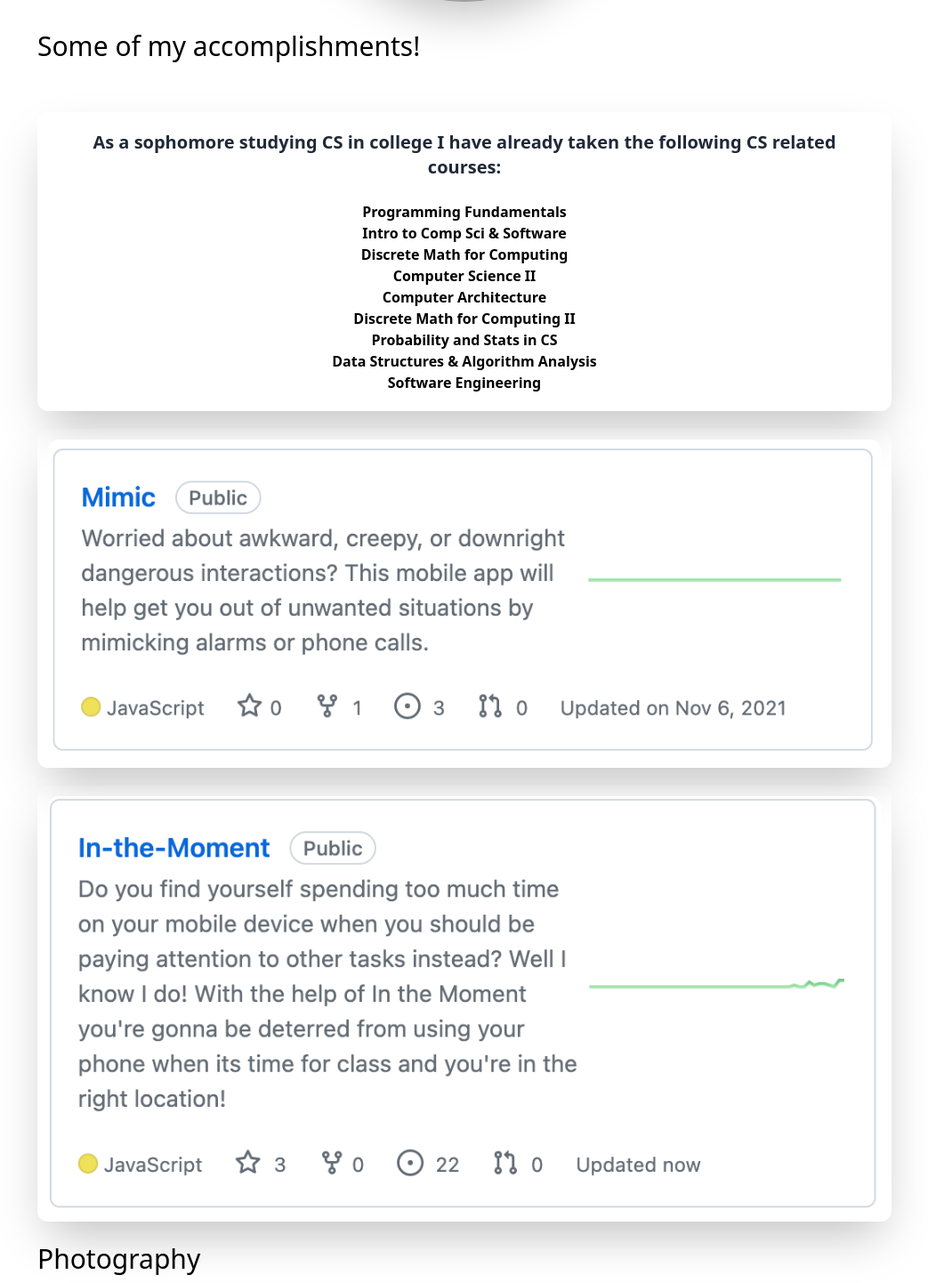
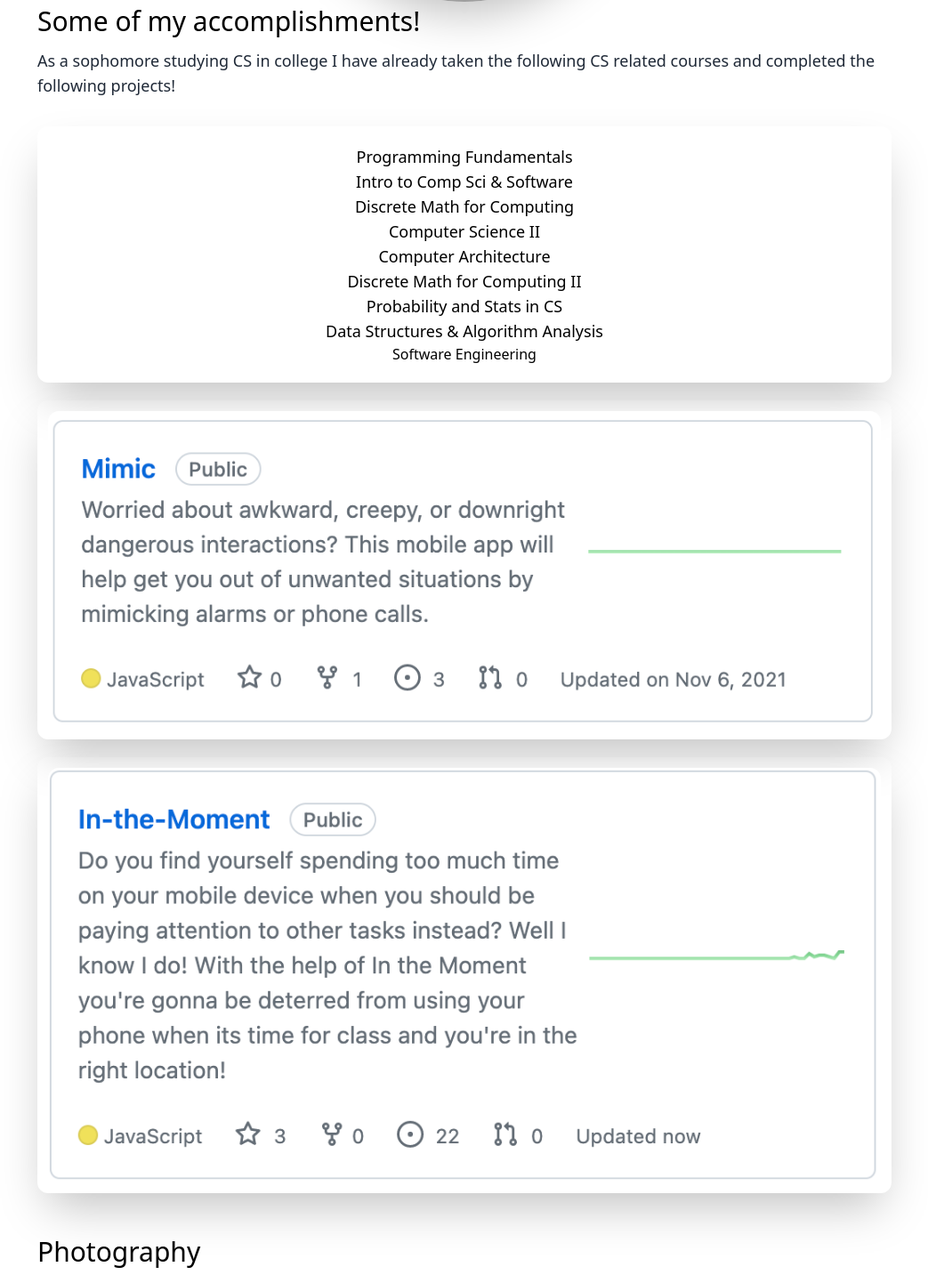
Before and after one commit to DavidTepeneu/DavidTepeneu.github.io, a Next.js app: page / in a window 1280 px wide. Shown: the part 1042-2484 px from the top of the page at 89% size, without its empty margins (118-1161 px from the left). Built offline with nearby package versions, Linux system fonts and the light colour scheme; grey boxes are pictures that could not be loaded.

Commit message:
Made some stylistic changes

```diff
--- a/pages/index.js
+++ b/pages/index.js
@@ -32,7 +32,7 @@ export default function Home() {
             <ul className="flex items-center lg:gap-5">
               <li><BsFillMoonStarsFill onClick={() => setDarkMode(!darkMode)} className="cursor-pointer text-xl md:text-3xl lg:text-3xl dark:text-white"/></li>
               <li>
-                <a className="text-base md:text-3xl lg:text-3xl bg-gradient-to-r from-pink-500 to-orange-500 dark:bg-gradient-to-r dark:from-cyan-500 dark:to-teal-500 text-white px-4 py-2 rounded-md ml-8 dark:text-gray-800" href="https://github.com/DavidTepeneu/DuhveedTeps/blob/main/Resume.pdf" target="_blank">Resume</a></li>
+                <a className="text-base md:text-3xl lg:text-3xl bg-gradient-to-r from-pink-500 to-orange-500 dark:bg-gradient-to-r dark:from-cyan-500 dark:to-teal-500 text-white px-4 py-2 rounded-md ml-8 dark:text-gray-800" href="./Resume.pdf" target="_blank">Resume</a></li>
               <li>
               <p className="text-base md:text-3xl lg:text-3xl py-2 rounded-md ml-8 dark:text-gray-100 cursor-pointer" onClick={() => window.open("mailto:david.tepeneu@gmail.com?subject=Fan Mail&body=I love you <3")}>Email Me</p>
               </li>
@@ -53,42 +53,41 @@ export default function Home() {
         </section>
 
         <section>
-          <div className="py-8">
-            <h3 className="text-left text-3xl dark:text-gray-200 h-4">Some of my accomplishments!</h3>
+          <div>
+            <h3 className="text-3xl py-1 dark:text-gray-200">Some of my accomplishments!</h3>
+            <p className="text-md lg:text-lg py-2 leading-8 text-gray-800 dark:text-gray-300">
+              As a sophomore studying CS in college I have already taken the following CS related courses and completed the following projects!
+            </p>
             <br></br>
           </div>
           <div className="gap-y-2">
-            <div className="shadow-2xl dark:shadow-lg dark:shadow-white p-5 rounded-xl mt-5 mb-5">
-            <p className=" leading-1 font-semibold text-center text-md text-gray-800 dark:text-gray-300 md:text-lg lg:text-xl">
-              As a sophomore studying CS in college I have already taken the following CS related courses:
-            </p>
-            <br></br>
+            <div className="shadow-2xl dark:shadow-lg dark:shadow-white p-5 rounded-xl mb-5">
               <ul className="px-9 sm:list-disc sm:text-left md:list-none md:text-center lg:list-none lg:text-center text-xs lg:text-base md:text-sm">
-                <li className="dark:text-gray-300 font-semibold">
+                <li className="dark:text-gray-300 lg:text-lg">
                   Programming Fundamentals
                 </li>
-                <li className="dark:text-gray-300 font-semibold">
+                <li className="dark:text-gray-300 lg:text-lg">
                   Intro to Comp Sci & Software
                 </li>
-                <li className="dark:text-gray-300 font-semibold">
+                <li className="dark:text-gray-300 lg:text-lg">
                   Discrete Math for Computing
                 </li>
-                <li className="dark:text-gray-300 font-semibold">
+                <li className="dark:text-gray-300 lg:text-lg">
                   Computer Science II
                 </li>
-                <li className="dark:text-gray-300 font-semibold">
+                <li className="dark:text-gray-300 lg:text-lg">
                   Computer Architecture
                 </li>
-                <li className="dark:text-gray-300 font-semibold">
+                <li className="dark:text-gray-300 lg:text-lg">
                   Discrete Math for Computing II
                 </li>
-                <li className="dark:text-gray-300 font-semibold">
+                <li className="dark:text-gray-300 lg:text-lg">
                   Probability and Stats in CS
                 </li>
-                <li className="dark:text-gray-300 font-semibold">
+                <li className="dark:text-gray-300 lg:text-lg">
                   Data Structures & Algorithm Analysis
                 </li>
-                <li className="dark:text-gray-300 font-semibold">
+                <li className="dark:text-gray-300">
                   Software Engineering
                 </li>
               </ul>
@@ -103,12 +102,10 @@ export default function Home() {
         </section>
         <section>
           <div>
+            <br></br>
             <h3 className="text-3xl py-1 dark:text-gray-200">Photography</h3>
-            <p className="text-md py-2 leading-8 text-gray-800 dark:text-gray-300">
-              I've always been interested in photography, gathering over 1 million views on  <span className="text-blue-500 cursor-pointer dark:text-cyan-500" onClick={() => window.open("https://www.google.com/maps/contrib/101698129330875079719/photos/@10.7721094,-43.0116494,2z/data=!3m1!4b1!4m3!8m2!3m1!1e1")}>google (check me out)</span> during my time in middle school alone!
-            </p>
-            <p className="text-md py-2 leading-8 text-gray-800 dark:text-gray-300">
-              Here are a bunch of pictures I am proud of!
+            <p className="text-md py-2 lg:text-lg leading-8 text-gray-800 dark:text-gray-300">
+              I've always been interested in photography, gathering over 1 million views on  <span className="text-blue-500 cursor-pointer dark:text-cyan-500" onClick={() => window.open("https://www.google.com/maps/contrib/101698129330875079719/photos/@10.7721094,-43.0116494,2z/data=!3m1!4b1!4m3!8m2!3m1!1e1")}>google (check me out)</span> during my time in middle school alone! Here are a bunch of pictures I am proud of!
             </p>
           </div>
           <div className="flex flex-col gap-10 py-10 lg:flex-row lg:flex-wrap">
```
Also changed, not shown: 1 other file (tests, documents, lock files or other folders).
